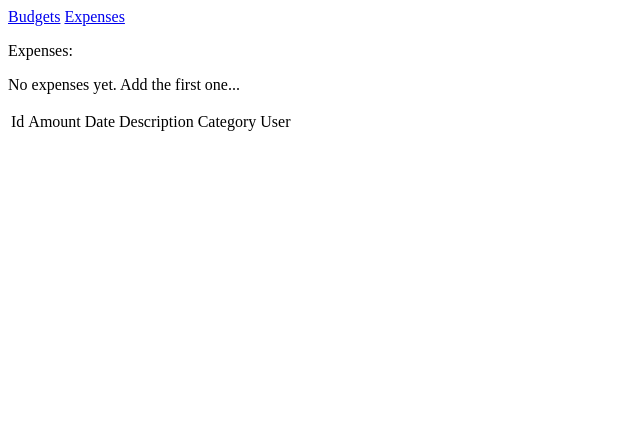
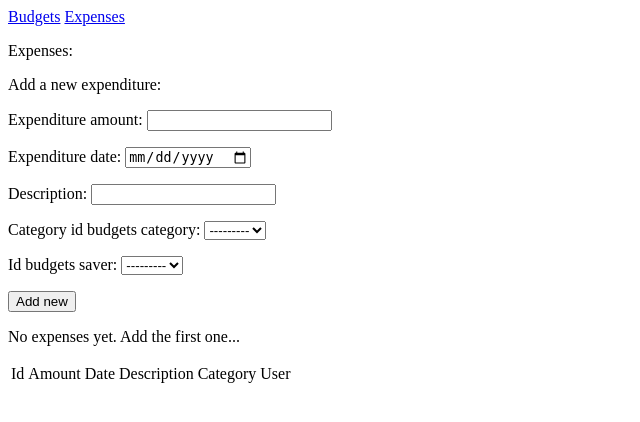
Before and after one commit to gilkom/home_budget_project, a Django app: page /expenses/ in a window 1280 px wide. Shown: the top 422 px of the page, without its empty margins (0-640 px from the left). Run offline with Django 4.2, Linux system fonts and the light colour scheme; data that the repository does not hold is empty.

Commit message:
fix nulls in models and create form for new expenses

```diff
--- a/budgets/forms.py
+++ b/budgets/forms.py
@@ -4,5 +4,8 @@ from budgets.models import BudgetsExpenditure
 
 
 class ExpenditureForm(forms.ModelForm):
+    expenditure_date = forms.DateField(widget=forms.DateInput(attrs={'type': 'date'}))
     class Meta:
         model = BudgetsExpenditure
+        fields = ('expenditure_amount', 'expenditure_date', 'description', 'category_id_budgets_category',
+                  'id_budgets_saver')
--- a/budgets/models.py
+++ b/budgets/models.py
@@ -45,8 +45,8 @@ class BudgetsExpenditure(models.Model):
     expenditure_amount = models.FloatField()
     expenditure_date = models.DateField()
     description = models.CharField(max_length=300, blank=True, null=True)
-    category_id_budgets_category = models.ForeignKey(BudgetsCategory, models.DO_NOTHING, db_column='category_id_budgets_category', blank=True, null=True)
-    id_budgets_saver = models.ForeignKey('BudgetsSaver', models.DO_NOTHING, db_column='id_budgets_saver', blank=True, null=True)
+    category_id_budgets_category = models.ForeignKey(BudgetsCategory, models.DO_NOTHING, db_column='category_id_budgets_category')
+    id_budgets_saver = models.ForeignKey('BudgetsSaver', models.DO_NOTHING, db_column='id_budgets_saver')
 
 
     def __str__(self):
@@ -81,8 +81,7 @@ class BudgetsPeriod(models.Model):
     name = models.CharField(max_length=30)
     start_day = models.DateField()
     end_day = models.DateField()
-    id_budgets_saver = models.ForeignKey('BudgetsSaver', models.DO_NOTHING, db_column='id_budgets_saver', blank=True,
-                                         null=True)
+    id_budgets_saver = models.ForeignKey('BudgetsSaver', models.DO_NOTHING, db_column='id_budgets_saver')
 
 
     def __str__(self):
--- a/budgets/templates/budgets/expenses.html
+++ b/budgets/templates/budgets/expenses.html
@@ -2,6 +2,16 @@
 
 {% block content %}
     <p>Expenses:</p>
+
+    <p>Add a new expenditure:</p>
+
+    <form action="{% url 'budgets:expenses' %}" method='post'>
+        {% csrf_token %}
+        {{ form.as_p }}
+        <button name="submit">Add new</button>
+    </form>
+
+
 
     <table>
         <tr>
--- a/budgets/views.py
+++ b/budgets/views.py
@@ -1,5 +1,6 @@
-from django.shortcuts import render
+from django.shortcuts import render, redirect
 
+from .forms import ExpenditureForm
 from .models import *
 
 # Create your views here.
@@ -13,7 +14,17 @@ def index(request):
 def expenses(request):
     """Displaying all expenses from current period."""
     expenses = BudgetsExpenditure.objects.all()
-    context = {'expenses': expenses}
+
+    if request.method != 'POST':
+        form = ExpenditureForm()
+    else:
+        form = ExpenditureForm(data=request.POST)
+        if form.is_valid():
+            form.save()
+            return redirect('budgets:expenses')
+
+
+    context = {'form': form, 'expenses': expenses}
     return render(request, 'budgets/expenses.html', context)
 
 
@@ -22,3 +33,17 @@ def expenditure(request, expenditure_id):
     expenditure = BudgetsExpenditure.objects.get(expenditure_id=expenditure_id)
     context = {'expenditure': expenditure}
     return render(request, 'budgets/expenditure.html', context)
+
+
+def new_expenditure(request):
+    """Add new expenditure"""
+    if request.method != 'POST':
+        form = ExpenditureForm()
+    else:
+        form = ExpenditureForm(date=request.POST)
+        if form.is_valid():
+            form.save()
+            return redirect('budgets:expenses')
+
+    context = {'form': form}
+    return render(request, 'budgets/expenses.html', context)
```
Also changed, not shown: budgets/migrations/0002_alter_budgetscategory_options.py (added).
